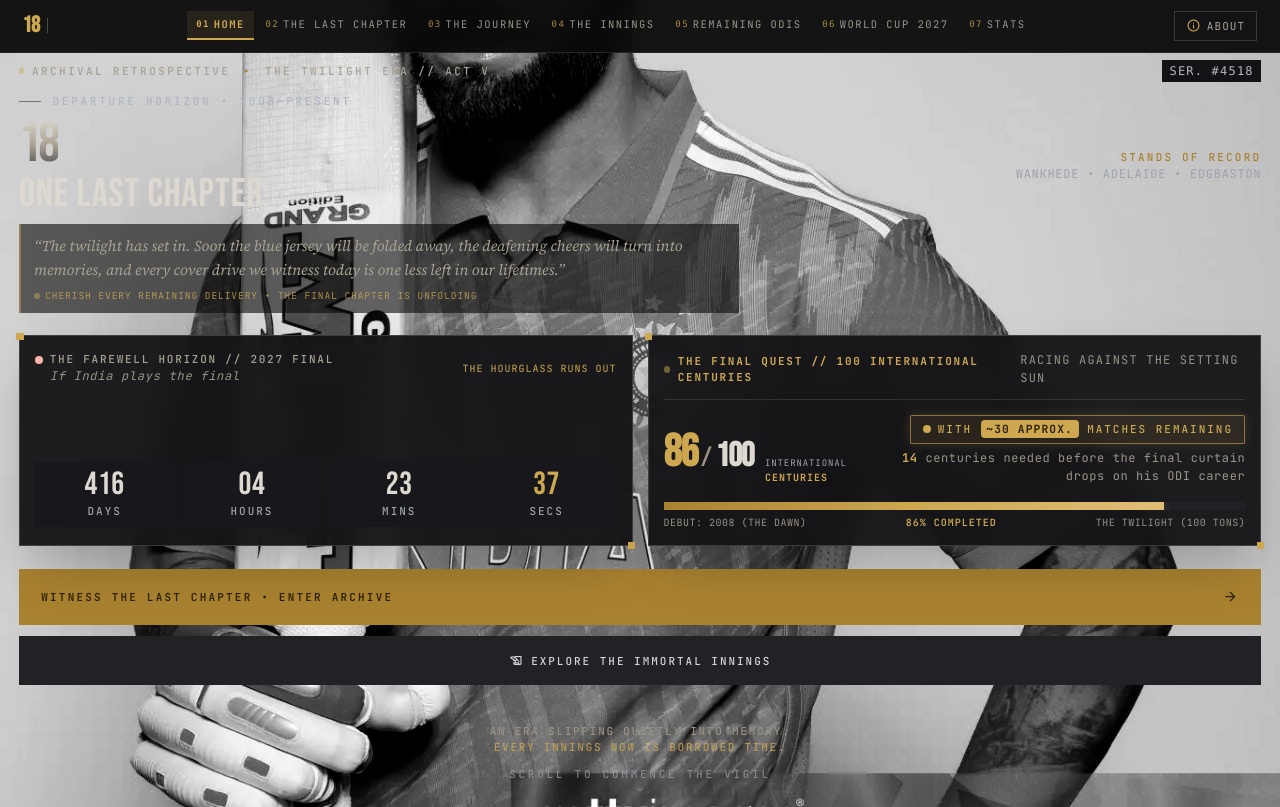
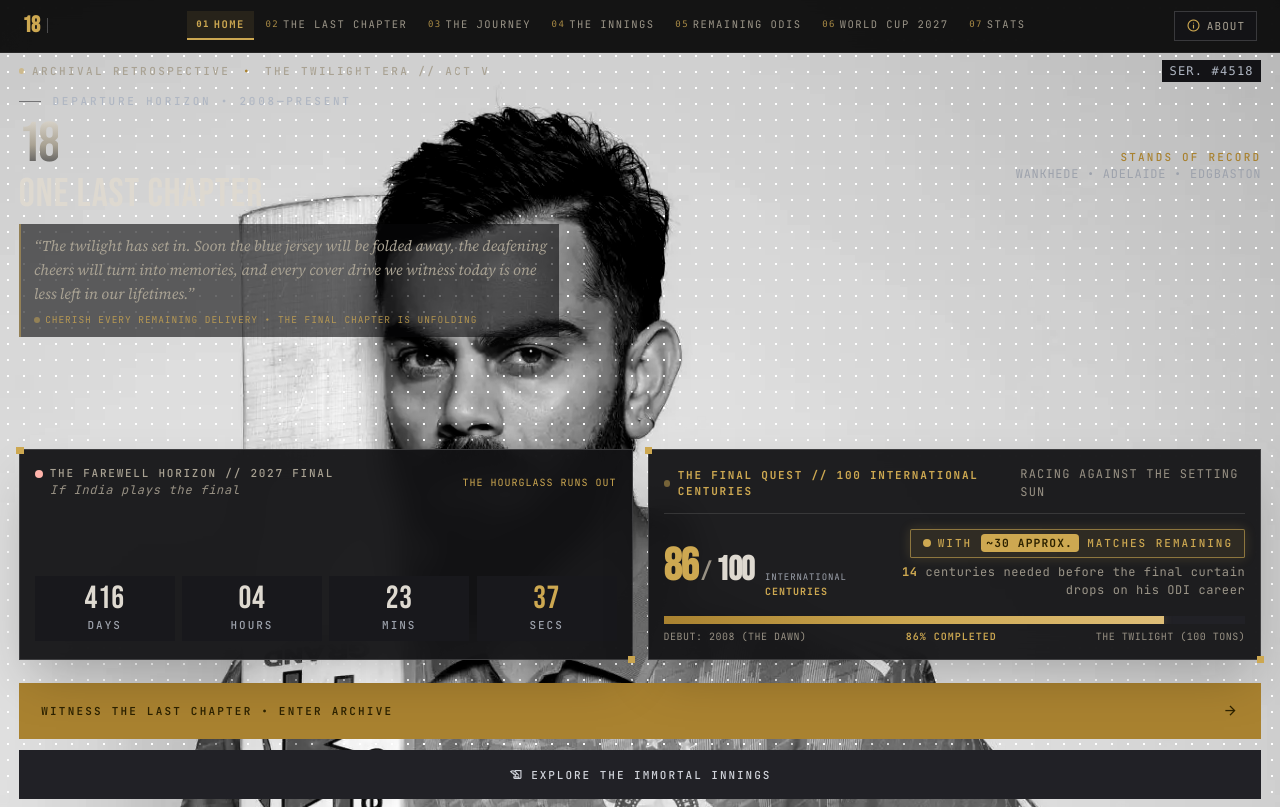
Before and after one commit to Hardik1056/virat-kohli-18-tribute, a website: page 18_one_last_chapter_hero/code.html in a window 1280 px wide. Shown: the top 807 px of the page. Drawn offline with nearby package versions, Linux system fonts and the light colour scheme.

Commit message:
fix(hero): use explicit inline object-position 50% 0% and mt-32 on timers to keep Kohli's face completely unobstructed

```diff
--- a/18_one_last_chapter_hero/code.html
+++ b/18_one_last_chapter_hero/code.html
@@ -185,15 +185,15 @@
 </div>
 <main class="flex flex-col relative w-full bg-surface min-h-screen max-md:min-h-[100svh]"><div class="flex flex-col w-full relative overflow-hidden bg-surface-container-lowest text-on-surface">
 <!-- Documentary Full-Bleed Atmosphere Backdrop -->
-<div class="relative w-full overflow-hidden flex flex-col justify-between min-h-[100vh] max-md:min-h-[100svh]">
+<div class="relative w-full overflow-hidden flex flex-col justify-between min-h-[115vh] max-md:min-h-[110svh] pb-12">
 <!-- Background Image Scrim Stack -->
 <div class="absolute inset-0 z-0">
-<img decoding="async" alt="Virat Kohli in documentary silhouette under stadium floodlights" class="w-full h-full object-cover object-[center_top] sm:object-[center_3%] filter grayscale contrast-125 brightness-90 scale-100 sm:scale-105 transition-all duration-700" data-vk-image="hero.mainBackdrop" src="../assets/images/world-cup-2023-portrait-bat-on-shoulder-alex-davidson.webp"/>
+<img decoding="async" alt="Virat Kohli in documentary silhouette under stadium floodlights" class="w-full h-full filter grayscale contrast-125 brightness-95 scale-100 sm:scale-105 transition-all duration-700 pointer-events-none" style="object-fit: cover; object-position: 50% 0%;" data-vk-image="hero.mainBackdrop" src="../assets/images/world-cup-2023-portrait-bat-on-shoulder-alex-davidson.webp"/>
 <!-- Grain Texture Layer (Subtle Noise) -->
-<div class="absolute inset-0 opacity-20 pointer-events-none mix-blend-overlay bg-[radial-gradient(#fff_1px,transparent_1px)] [background-size:16px_16px]"></div>
+<div class="absolute inset-0 opacity-15 pointer-events-none mix-blend-overlay bg-[radial-gradient(#fff_1px,transparent_1px)] [background-size:16px_16px]"></div>
 <!-- Vignettes & Editorial Masking (Linear Tonal Depth) -->
-<div class="absolute inset-0 bg-gradient-to-b from-[#0a0a0a]/85 via-transparent to-[#0a0a0a] pointer-events-none"></div>
-<div class="absolute inset-0 bg-radial-at-c from-transparent via-[#0a0a0a]/20 to-[#0a0a0a] pointer-events-none"></div>
+<div class="absolute inset-0 bg-gradient-to-b from-[#0a0a0a]/75 via-transparent to-[#0a0a0a] pointer-events-none"></div>
+<div class="absolute inset-0 bg-radial-at-c from-transparent via-[#0a0a0a]/15 to-[#0a0a0a]/90 pointer-events-none"></div>
 </div>
 <!-- Editorial Header / Archival Registration Stamp -->
 <header class="relative z-10 w-full px-5 pt-16 sm:pt-20 pb-3 flex items-center justify-between max-md:flex-wrap max-md:gap-y-1.5">
@@ -232,7 +232,7 @@
         </h2>
 </div>
 <!-- Haunting Documentary Sub-title -->
-<blockquote class="mt-3 mb-6 pl-3.5 border-l-2 border-primary/50 bg-surface-container-lowest/60 py-2.5 max-w-3xl">
+<blockquote class="mt-3 mb-6 pl-3.5 border-l-2 border-primary/50 bg-surface-container-lowest/60 py-2.5 max-w-xl">
 <p class="font-body-md text-base sm:text-body-md italic text-on-surface-variant leading-relaxed">
           “The twilight has set in. Soon the blue jersey will be folded away, the deafening cheers will turn into memories, and every cover drive we witness today is one less left in our lifetimes.”
         </p>
@@ -243,7 +243,7 @@
 </blockquote>
 
 <!-- Two-Column Side-by-Side Telemetry Suite on Desktop (Pushed Lower to Keep Face Visible) -->
-<div class="grid grid-cols-1 lg:grid-cols-2 gap-4 lg:gap-6 mb-6 w-full items-stretch">
+<div class="grid grid-cols-1 lg:grid-cols-2 gap-4 lg:gap-6 mb-6 w-full items-stretch mt-12 sm:mt-24 lg:mt-32">
   <!-- Minimalist Countdown Module -->
   <div class="w-full bg-surface-container-low/95 backdrop-blur-md p-4 max-md:p-3 relative shadow-2xl border border-outline-variant/40 flex flex-col justify-between">
     <!-- Accent Corner Notches -->
```
